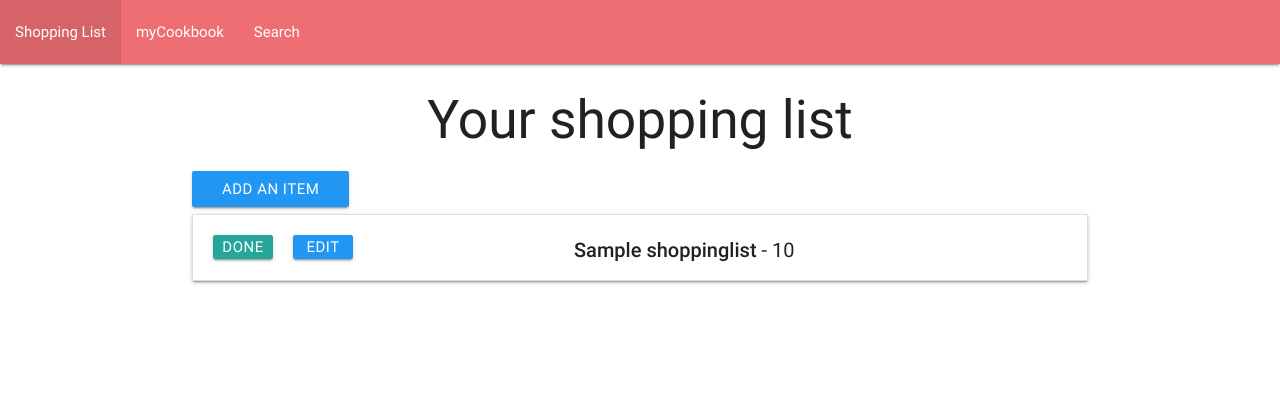
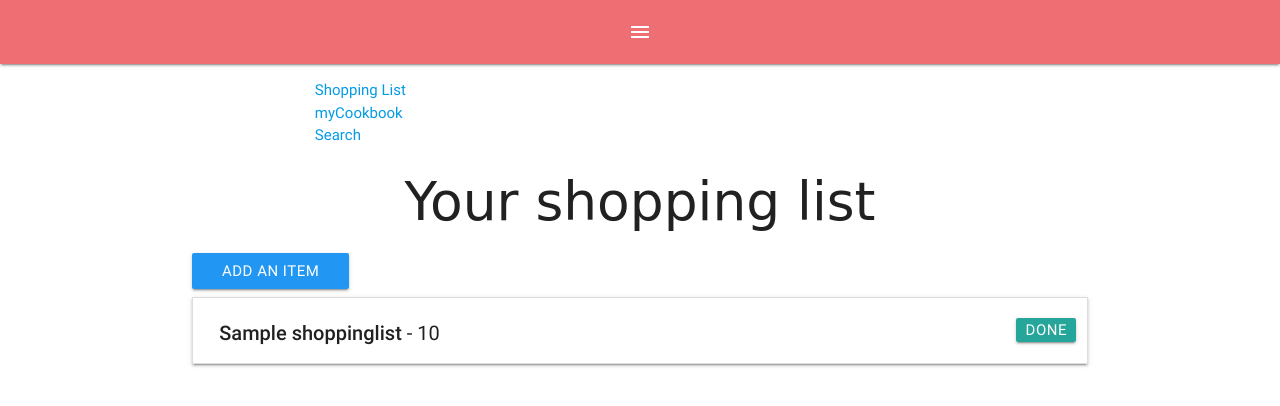
Before and after one commit to Code-Institute-Submissions/myCookbook-3, a Flask app: page / in a window 1280 px wide. Shown: the top 406 px of the page. Run offline with Flask 2, Linux system fonts and the light colour scheme; a database or web service that is not in the repository returns one stand-in record (values such as "Sample title"); some libraries are stand-ins or nearby versions.

Commit message:
polished shopping list, added icons to recipe page

```diff
--- a/static/styles.css
+++ b/static/styles.css
@@ -17,8 +17,8 @@
 
 .item_header {
     margin-top: 5px;
-    padding-left: 25%;
     font-size: 20px;
+    margin-left: 0;
 }
 
 .recipe_header {
@@ -28,6 +28,7 @@
 
 .fullrec_header {
     margin-top: 30px;
+    margin-bottom: 30px;
 }
 
 .recipe_img {
@@ -65,11 +66,12 @@
 
 .edit-btn {
     text-align: right;
-    padding-left:10px;
+
 }
 
 #shopping-header {
     text-align: center;
+    font-family: 'Indie Flower', cursive;
 }
 
 .add_can_btns {
@@ -79,3 +81,13 @@
 #prep_para {
     margin-top: 0;
 }
+
+.back_icon {
+    font-size: 60px;
+    margin-top: 30px;
+    color: #242222;
+}
+
+.back_icon:hover {
+    color: #2196F3;
+}
--- a/templates/base.html
+++ b/templates/base.html
@@ -11,17 +11,24 @@
     <link rel="stylesheet" href="{{ url_for('static', filename='styles.css') }}" type="text/css" />
 </head>
 <body>
+
 <nav>
     <div class="nav-wrapper">
-
-      <!--<ul id="nav-mobile" class="center hide-on-med-and-down">-->
-      <ul id="nav-mobile main-nav">
+      <a href="#" data-target="mobile-demo" class="sidenav-trigger"><i class="material-icons">menu</i></a>
+        <ul class="hide-on-med-and-down">
             <li><a href="{{ url_for('get_shopping') }}">Shopping List</a></li>
             <li><a href="{{ url_for('get_recipes') }}">myCookbook</a></li>
             <li><a href="#">Search</a></li>
         </ul>
     </div>
   </nav>
+
+  <ul class="sidenav" id="mobile-demo">
+        <li><a href="{{ url_for('get_shopping') }}">Shopping List</a></li>
+        <li><a href="{{ url_for('get_recipes') }}">myCookbook</a></li>
+        <li><a href="#">Search</a></li>
+  </ul>
+
     {% block content %}
     {% endblock %}
 
@@ -32,13 +39,9 @@
             $('.collapsible').collapsible();
             $('select').material_select();
         });
-        $('.datepicker').pickadate({
-            selectMonths: true, // Creates a dropdown to control month
-            selectYears: 15, // Creates a dropdown of 15 years to control year,
-            today: 'Today',
-            clear: 'Clear',
-            close: 'Ok',
-            closeOnSelect: false // Close upon selecting a date,
+
+        $(document).ready(function(){
+            $('.sidenav').sidenav();
         });
 
         document.getElementById("matfix").addEventListener("click", function(e) {
--- a/templates/shoppinglist.html
+++ b/templates/shoppinglist.html
@@ -1,30 +1,31 @@
 {% extends 'base.html'%} {% block content %}
 <div class="container">
     <h2 id="shopping-header">Your shopping list</h2>
-    <a href="{{ url_for('add_item') }}" class="waves-effect waves-light btn  blue">Add an item</a>
+    <a href="{{ url_for('add_item') }}" class="waves-effect waves-light btn blue">Add an item</a>
     <ul class="collapsible" data-collapsible="accordion">
             {% for item in shoppinglist %}
             <li>
-                <div class="collapsible-header">
-                    <div class="col s3">
+                <div class="row collapsible-header">
 
-                        <a href="{{ url_for('delete_item', item_id=item._id) }}" class="waves-effect waves-light btn btn_small">Done</a>
-
-
-                    </div>
-                    <div class="col s3 edit-btn">
-                        <a href="{{ url_for('edit_item', item_id=item._id) }}" class="waves-effect waves-light btn btn_small blue">Edit</a>
-                    </div>
-
-                    <div class="item_header col s6">
+                    <div class="item_header col s9">
                         <strong>{{item.item_name}}</strong> - {{item.item_quantity}}
                     </div>
 
+                    <div class="col xl1 offset-xl2 m2 offset-m1 s3">
+                        <a href="{{ url_for('delete_item', item_id=item._id) }}" class="waves-effect waves-light btn btn_small">Done</a>
+                    </div>
+
                 </div>
+
                 <div class="collapsible-body">
-                    <span>
-                    {{item.item_info}}
-                </span>
+
+                    <div class="row">
+                        <div class="col s9">{{item.item_info}}</div>
+                        <div class="col s3 edit-btn">
+                            <a href="{{ url_for('edit_item', item_id=item._id) }}" class="waves-effect waves-light btn btn_small blue">Edit</a>
+                        </div>
+                    </div>
+
                 </div>
             </li>
             {% endfor %}
```
Also changed, not shown: templates/full_recipe.html (+12 -3 lines). Lines whose indentation alone changed are shown as unchanged.
